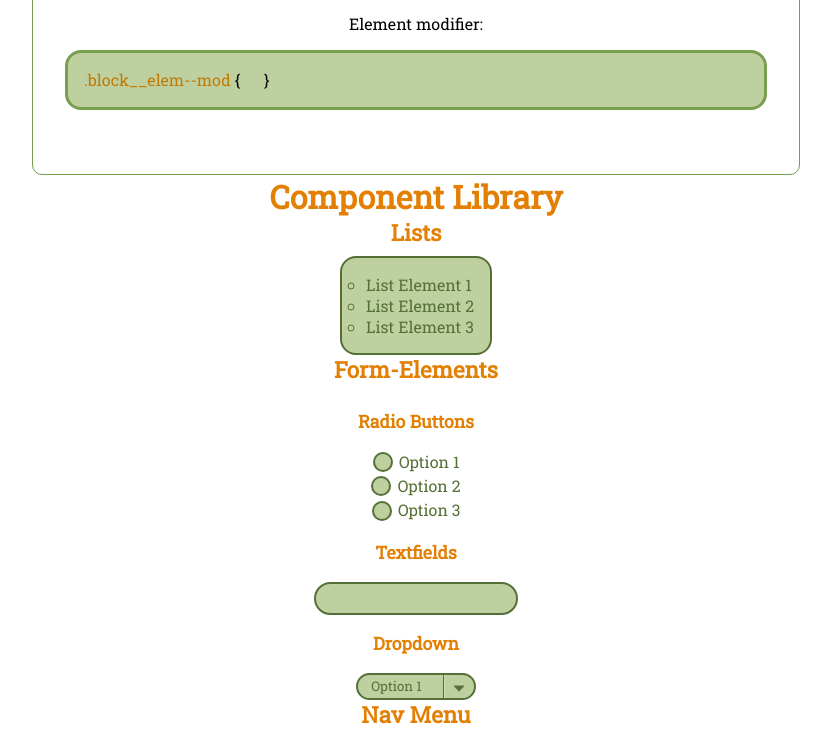
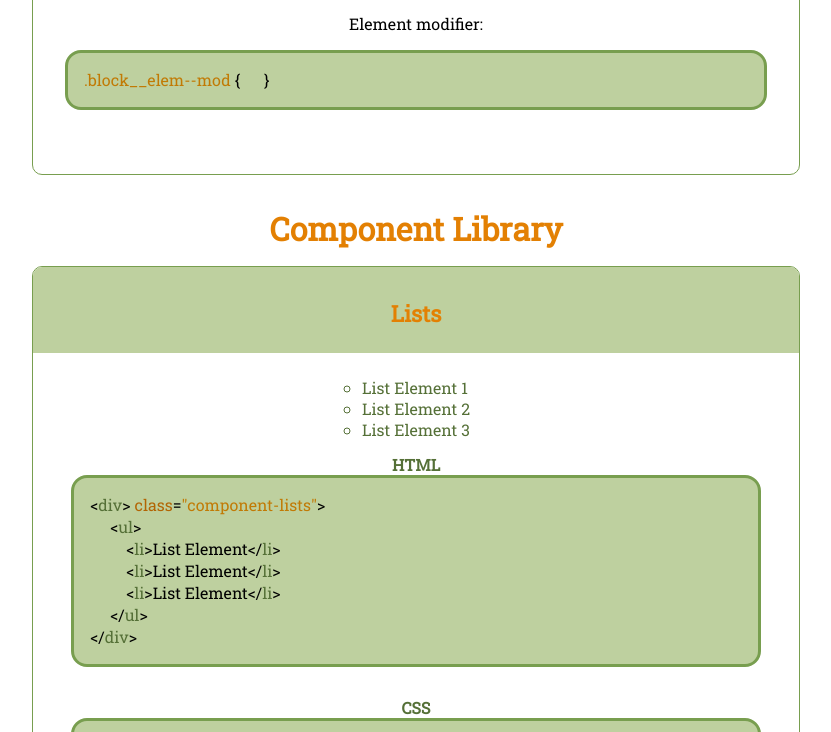
Before and after one commit to lukasseiwald/Styleguide, a website: page src/index.html in a window 1280 px wide. Shown: the part 6564-7296 px from the top of the page, without its empty margins (224-1055 px from the left). Drawn offline with Linux system fonts and the light colour scheme.

Commit message:
added code snippets to list component

```diff
--- a/src/index.html
+++ b/src/index.html
@@ -409,19 +409,46 @@
       </section>
   </section>
 
-  <section id="library">
+  <section class="library">
       <h1>Component Library</h1>
       <section class="component-wrapper">
+          <div class="component-title">
+              <h2>Lists</h2>
+          </div>
           <section class="component-lists">
-              <h2>Lists</h2>
               <ul>
                   <li>List Element 1</li>
                   <li>List Element 2</li>
                   <li>List Element 3</li>
               </ul>
+              <h4>HTML</h4>
+              <section class="cs-component-container">
+                  <code>
+                      &lt;<span class="cs-htmltag">div</span>> <span class="cs-class">class</span>=<span class="cs-classname">"component-lists"</span>> <br />
+                      <span class="cs-spaces">ss</span> &lt;<span class="cs-htmltag">ul</span>> <br />
+                      <span class="cs-spaces">ssss</span> &lt;<span class="cs-htmltag">li</span>>List Element&lt;/<span class="cs-htmltag">li</span>><br/>
+                      <span class="cs-spaces">ssss</span> &lt;<span class="cs-htmltag">li</span>>List Element&lt;/<span class="cs-htmltag">li</span>><br/>
+                      <span class="cs-spaces">ssss</span> &lt;<span class="cs-htmltag">li</span>>List Element&lt;/<span class="cs-htmltag">li</span>><br/>
+                      <span class="cs-spaces">ss</span> &lt;/<span class="cs-htmltag">ul</span>> <br />
+                      &lt;/<span class="cs-htmltag">div</span>> <br />
+                  </code>
               </section>
+              <h4>CSS</h4>
+              <section class="cs-component-container">
+                  <code>
+                      <span class="cs-classname">.component-lists</span> { <br />
+                      <span class="cs-spaces">ss</span> <span class="cs-cssproperty">color:</span> #557037; <br />
+                      <span class="cs-spaces">ss</span> <span class="cs-cssproperty">list-style-type:</span> circle; <br />
+                      }
+                  </code>
+              </section>
+          </section>
+      </section>
+      <section class="component-wrapper">
+          <div class="component-title">
+              <h2>Form-Elements</h2>
+          </div>
           <section class="component-radio">
-              <h2>Form-Elements</h2>
              <h3>Radio Buttons</h3>
              <ul>
                  <li>
@@ -437,10 +464,14 @@
                     <label for="radio3">Option 3</label>
                  </li>
              </ul>
+             <h4>HTML</h4>
+             <h4>CSS</h4>
           </section>
           <section class="component-textfield">
               <h3>Textfields</h3>
               <input type="text">
+              <h4>HTML</h4>
+              <h4>CSS</h4>
           </section>
           <section class="component-drop">
               <h3>Dropdown</h3>
@@ -451,10 +482,15 @@
                       <option>Option 3</option>
                   </select>
               </div>
+              <h4>HTML</h4>
+              <h4>CSS</h4>
           </section>
-
+      </section>
+      <section class="component-wrapper">
+          <div class="component-title">
+              <h2>Nav Menu</h2>
+          </div>
           <section class="component-nav">
-              <h2>Nav Menu</h2>
               <div class="KonoNav">
                 <div class="MainButton" onclick="KonoNavOn()">
                   <img class="Logo" src="img/LogoKonoRand.png" onmouseover="hover(this);" onmouseout="unhover(this);"/>
@@ -469,12 +505,21 @@
                   </div>
                 </div>
               </div>
+              <h4>HTML</h4>
+              <h4>CSS</h4>
           </section>
+      </section>
+      <section class="component-wrapper">
+          <div class="component-title">
+              <h2>Buttons</h2>
+          </div>
           <section class="copmonent-button">
-              <h2>Buttons</h2>
               <section class="menubutton">
                   <button class="b1">Inventory</button>
                   <button class="b2">Guestlist</button>
+              </section>
+              <h4>HTML</h4>
+              <h4>CSS</h4>
           </section>
       </section>
       </section>
--- a/src/style.css
+++ b/src/style.css
@@ -396,6 +396,29 @@ input[type="radio"]:hover + label:before {
  -moz-appearance: none;
 }
 
+/* component-library */
+.library {
+  margin-top: 2em;
+  margin-bottom: 2em;
+}
+.component-wrapper {
+  border-style: solid;
+  border-color: #789e4f;
+  border-width: 1px;
+  padding-bottom: 2em;
+  margin-top: 1em;
+  border-radius: 10px;
+}
+.component-title {
+  background-color: #bed09f;
+  border-top-right-radius: 9px;
+  border-top-left-radius: 9px;
+  padding-top: 2em;
+  padding-bottom: 1em;
+  margin-bottom: 1.5em;
+}
+
+
 /* KONO NavBar */
 
 .KonoNav {
@@ -527,17 +550,8 @@ input[type="radio"]:hover + label:before {
   align-items: center;
   flex-direction: column;
 }
-.component-lists ul {
-  background-color: #bed09f;
-  padding: 1em;
-  padding-left: 1.5em;
-  border-color: #557037;
-  border-radius: 1em;
-  border-width: 2px;
-  border-style: solid;
+.component-lists ul li{
   color: #557037;
-}
-.component-lists ul li{
   list-style-type: circle;
 }
 
@@ -590,6 +604,18 @@ input[type="radio"]:hover + label:before {
  margin-left: 0.5em;
  margin-right: 0.5em;
  font-size: 0.8em;
+}
+
+.cs-component-container {
+  background-color: #bed09f;
+  border: 3px solid #789e4f;
+  border-radius: 1em;
+  font-family: Courier, monospace;
+  width: 90%;
+  padding: 1em;
+  margin-bottom: 1em;
+  text-align: left;
+  display: block;
 }
 
 /* FONTS */
```
Lines whose indentation alone changed are shown as unchanged.
